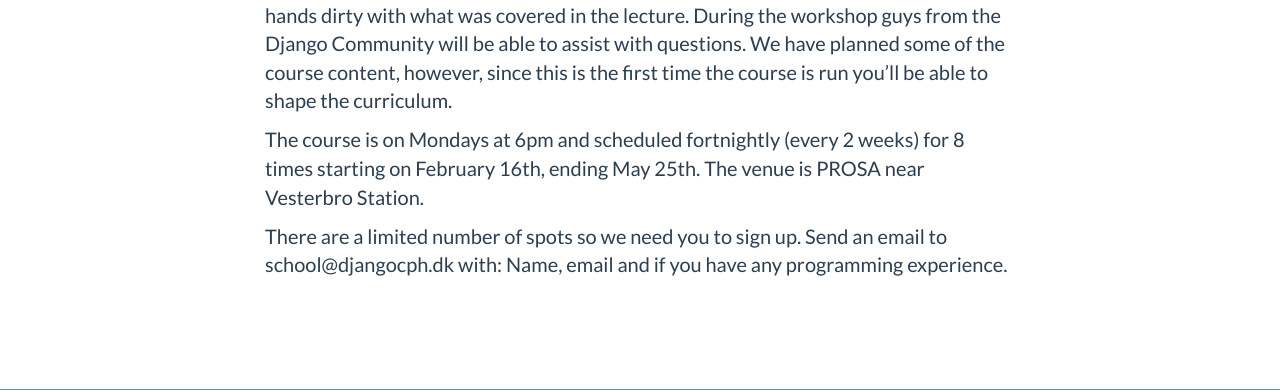
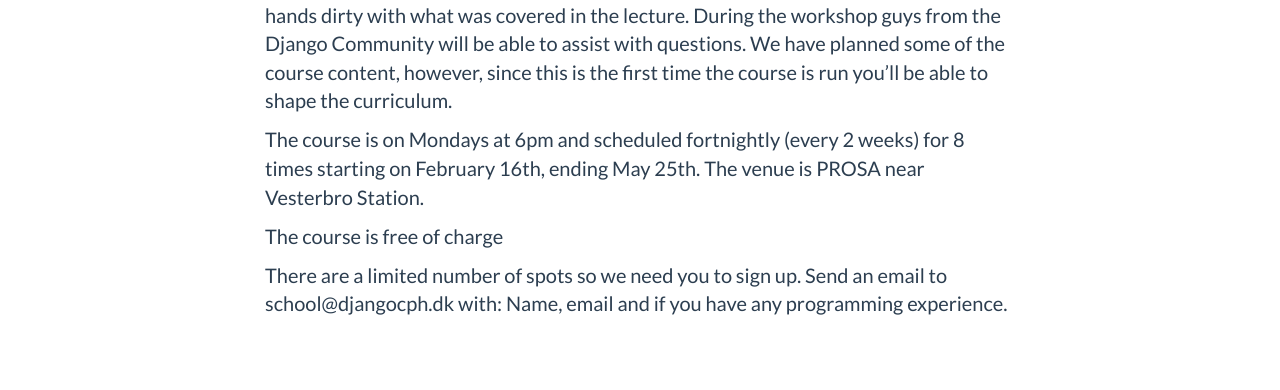
Before and after one commit to django-denmark/djangoschool-website, a Django app: page / in a window 1280 px wide. Shown: the part 890-1280 px from the top of the page. Run offline with Django 3.2, Linux system fonts and the light colour scheme; some libraries are stand-ins or nearby versions.

Commit message:
price i.e. free

```diff
--- a/templates/base.html
+++ b/templates/base.html
@@ -109,7 +109,7 @@
                     <p>The course style is going to be a lecture about a topic followed by a workshop getting hands dirty with what was covered in the lecture. During the workshop guys from the Django Community will be able to assist with questions. We have planned some of the course content, however, since this is the first time the course is run you’ll be able to shape the curriculum.</p>
 
                     <p>The course is on Mondays at 6pm and scheduled fortnightly (every 2 weeks) for 8 times starting on February 16th, ending May 25th. The venue is PROSA near Vesterbro Station.</p>
-
+                    <p>The course is free of charge</p>
                     <p>There are a limited number of spots so we need you to sign up. Send an email to school@djangocph.dk with: Name, email and if you have any programming experience.</p>
                 </div>
             </div>
```
